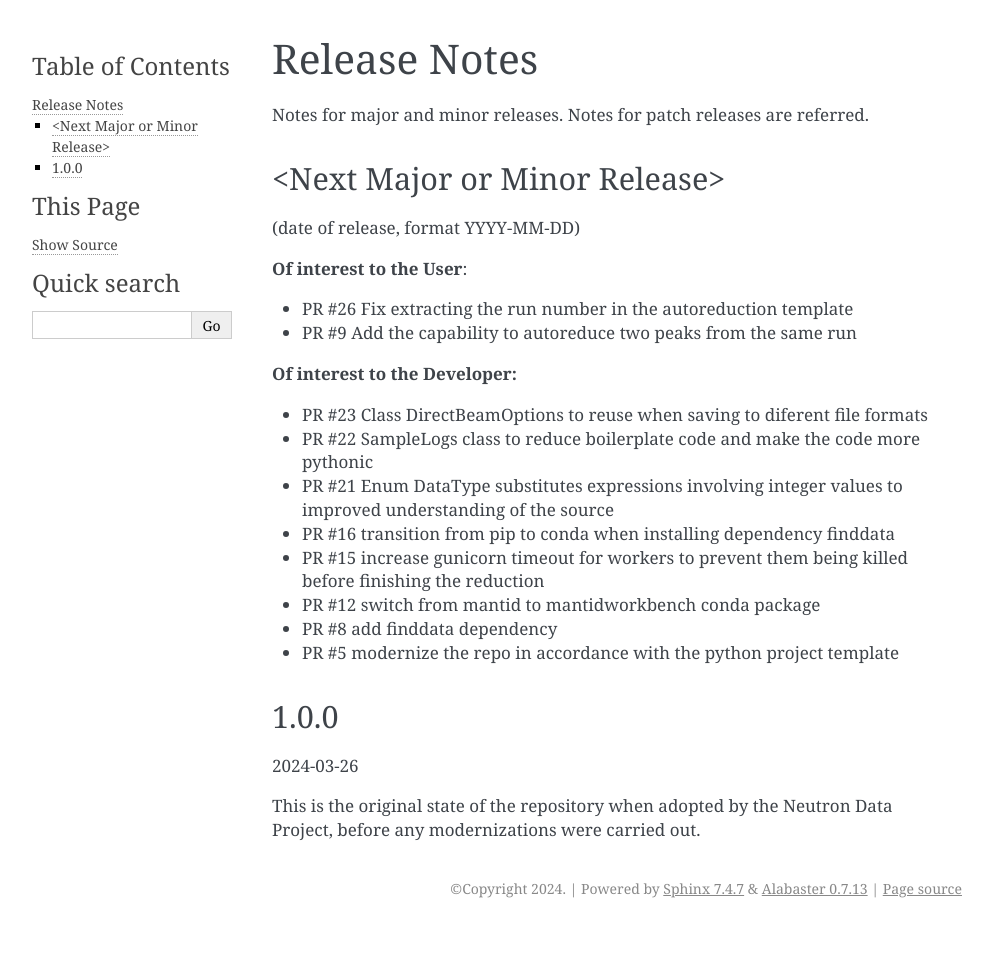
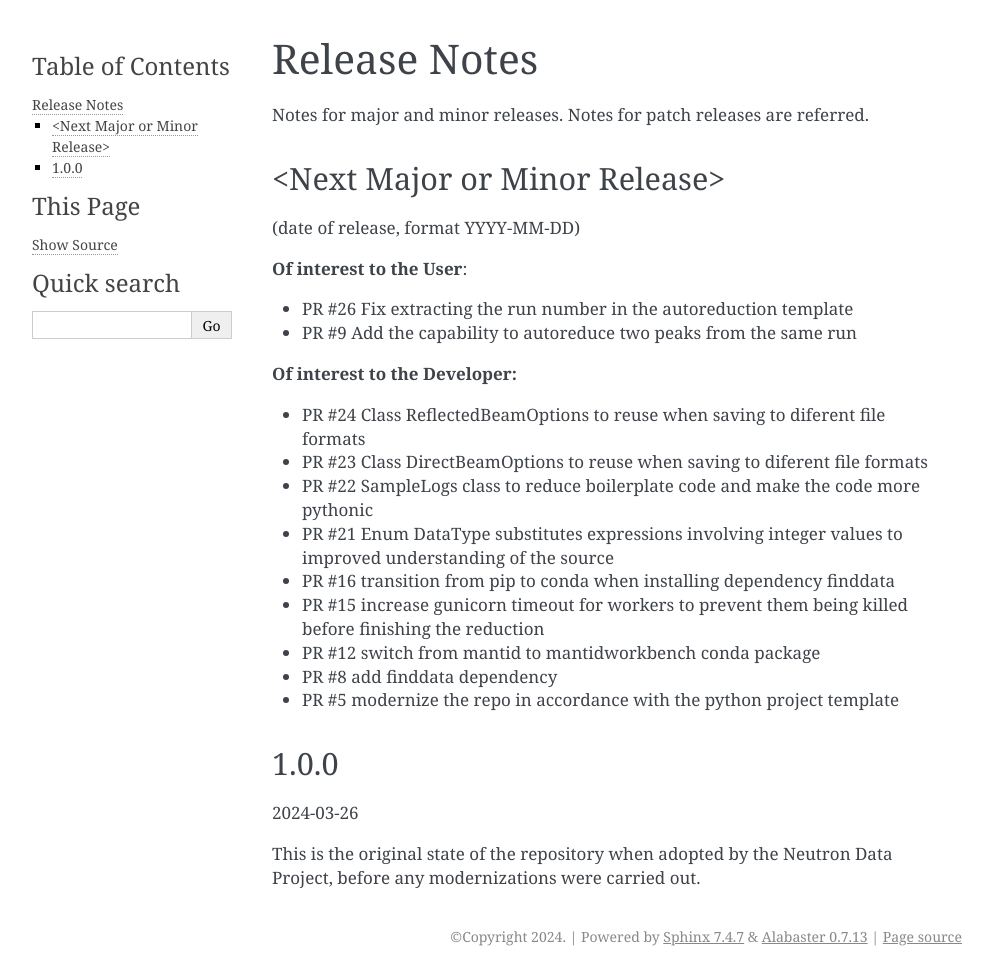
Before and after one commit to neutrons/MagnetismReflectometer, a Sphinx documentation site: the page built from docs/release_notes.rst, in a window 1280 px wide. Shown: the whole page, without its empty margins (148-1141 px from the left). Built offline with Sphinx 7.4.7, drawn with Linux system fonts in a browser that asks for light colours; pages that are not in the unit, such as notebooks, are missing from menus; the version number could not be read and is left out; before the commit the page ends 928 px from its top, so only the background shows below that.

Commit message:
add release notes
Signed-off-by: Jose Borreguero <borreguero@gmail.com>

```diff
--- a/docs/release_notes.rst
+++ b/docs/release_notes.rst
@@ -15,6 +15,7 @@ Notes for major and minor releases. Notes for patch releases are referred.
 
 **Of interest to the Developer:**
 
+- PR #24 Class ReflectedBeamOptions to reuse when saving to diferent file formats
 - PR #23 Class DirectBeamOptions to reuse when saving to diferent file formats
 - PR #22 SampleLogs class to reduce boilerplate code and make the code more pythonic
 - PR #21 Enum DataType substitutes expressions involving integer values to improved understanding of the source
```
